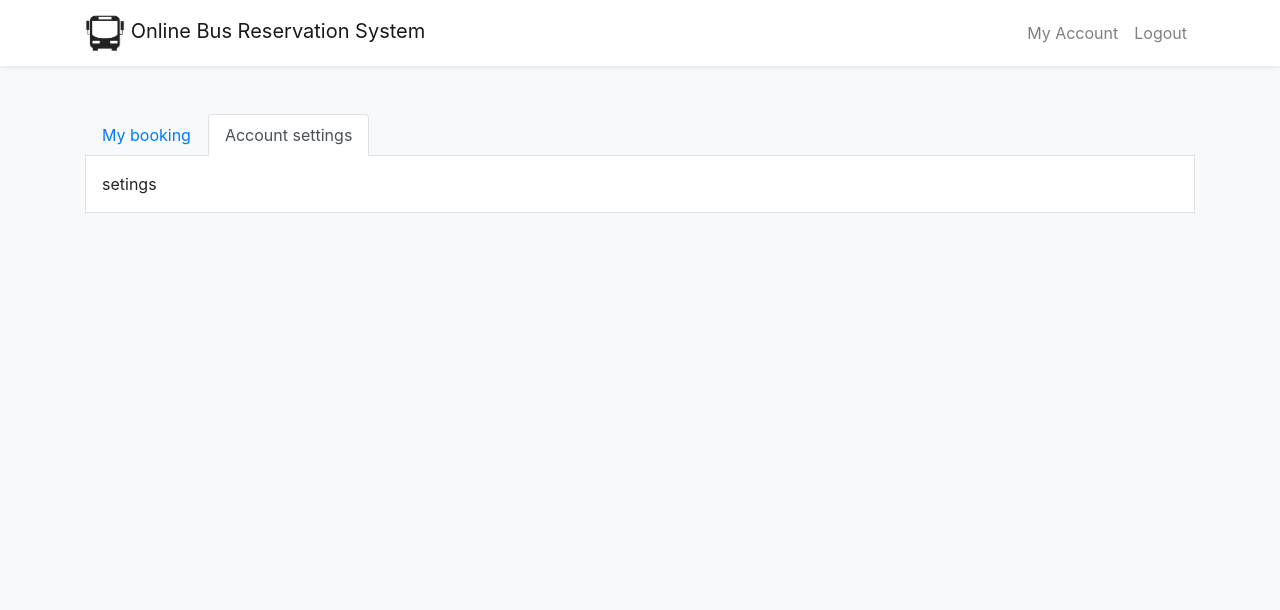
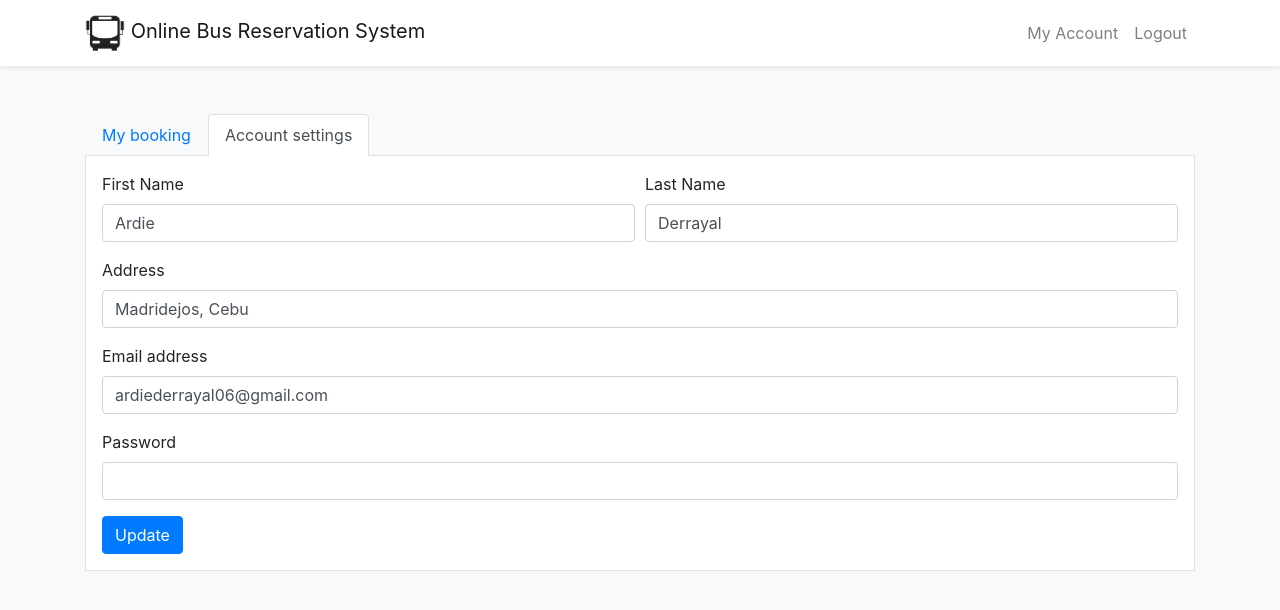
Before and after one commit to arethey/mcc_bus, a PHP site: page /ceres/account.php in a window 1280 px wide, after a click on "Account settings". Shown: the top 610 px of the page. Run offline with PHP 8.4, Linux system fonts and the light colour scheme; the visitor is signed in with stand-in values (Sample User, id 1); data comes from the database, SQL or seed files in the repository.

Commit message:
update passenger

```diff
--- a/account.php
+++ b/account.php
@@ -12,10 +12,42 @@
 
     include('controllers/location.php');
     $new_location = new Location($db);
+
+    include('controllers/passenger.php');
+    $new_passenger = new Passenger($db);
+    $passenger = $new_passenger->getById($_SESSION["userId"]);
+
+    if(isset($_POST["update-passenger-submit"])){
+        $first_name = $_POST["first_name"];
+        $last_name = $_POST["last_name"];
+        $email = $_POST["email"];
+        $address = $_POST["address"];
+        $password = $_POST["password"];
+
+        $new_passenger->update($first_name, $last_name, $email, $address, $password, $_SESSION["userId"]);
+    }
 ?>
 
 <main>
     <div class="container mt-5">
+        <?php
+            if(isset($_GET['error']) && !empty($_GET['error'])){
+                if($_GET['error'] == 'stmtfailed'){
+                    echo '<div class="alert alert-danger" role="alert">
+                Oops something went wrong.
+                </div>';
+                }
+            }
+
+            if(isset($_GET['success']) && !empty($_GET['success'])){
+                if($_GET['success'] == 'updatedPassenger'){
+                    echo '<div class="alert alert-success" role="alert">
+                Account updated successfully.
+                </div>';
+                }
+            }
+        ?>
+
         <ul class="nav nav-tabs" id="myTab" role="tablist">
             <li class="nav-item">
                 <a class="nav-link active" id="booking-tab" data-toggle="tab" href="#booking" role="tab" aria-controls="booking" aria-selected="true">My booking</a>
@@ -244,7 +276,34 @@
                 </div>
             </div>
 
-            <div class="tab-pane fade bg-white p-3 border-right border-left border-bottom" id="settings" role="tabpanel" aria-labelledby="settings-tab">setings</div>
+            <div class="tab-pane fade bg-white p-3 border-right border-left border-bottom" id="settings" role="tabpanel" aria-labelledby="settings-tab">
+                <form method="POST" action="">
+                    <div class="form-row mb-3">
+                        <div class="col-md-6">
+                            <label for="first_name">First Name</label>
+                            <input type="text" class="form-control" id="first_name" name="first_name" value="<?php echo $passenger['first_name'] ?>" required />
+                        </div>
+                        <div class="col-md-6">
+                            <label for="last_name">Last Name</label>
+                            <input type="text" class="form-control" id="last_name" name="last_name" value="<?php echo $passenger['last_name'] ?>" required />
+                        </div>
+                    </div>
+                    <div class="form-group">
+                        <label for="address">Address</label>
+                        <input type="text" class="form-control" id="address" name="address" value="<?php echo $passenger['address'] ?>" required />
+                    </div>
+                    <div class="form-group">
+                        <label for="email">Email address</label>
+                        <input type="email" class="form-control" id="email" name="email" value="<?php echo $passenger['email'] ?>" required />
+                    </div>
+                    <div class="form-group">
+                        <label for="password">Password</label>
+                        <input type="password" class="form-control" id="password" name="password" />
+                    </div>
+
+                    <button type="submit" class="btn btn-primary" name="update-passenger-submit">Update</button>
+                </form>
+            </div>
         </div>
     </div>
 </main>
--- a/controllers/passenger.php
+++ b/controllers/passenger.php
@@ -33,6 +33,40 @@
             $this->sendVerificationCode();
 
             $this->createPassenger();
+        }
+
+        public function update($first_name, $last_name, $email, $address, $password, $id)
+        {
+            $this->first_name=$first_name;
+            $this->last_name=$last_name;
+            $this->email=$email;
+            $this->address=$address;
+            $this->password=$password;
+
+            if($this->password){
+                $sql = "UPDATE ".$this->table_name." SET first_name=?, last_name=?, email=?, address=?, password=? WHERE id=$id";
+                $hashedPwd = password_hash($this->password, PASSWORD_DEFAULT);
+            }else{
+                $sql = "UPDATE ".$this->table_name." SET first_name=?, last_name=?, email=?, address=? WHERE id=$id";
+            }
+
+            $stmt = mysqli_stmt_init($this->conn);
+            if(!mysqli_stmt_prepare($stmt, $sql)){
+                header("location: account.php?error=stmtfailed");
+                exit();
+            }
+
+            if($hashedPwd){
+                mysqli_stmt_bind_param($stmt, "sssss", $this->first_name, $this->last_name, $this->email, $this->address, $hashedPwd);
+            }else{
+                mysqli_stmt_bind_param($stmt, "ssss", $this->first_name, $this->last_name, $this->email, $this->address);
+            }
+
+            mysqli_stmt_execute($stmt);
+            mysqli_stmt_close($stmt);
+
+            header("location: account.php?success=updatedPassenger");
+            exit();
         }
 
         public function login($email, $password){
@@ -129,15 +163,7 @@
             $resultData = mysqli_stmt_get_result($stmt);
 
             if($row = mysqli_fetch_assoc($resultData)){
-                if($row['email_verified_at'] === '0000-00-00 00:00:00'){
-                    header("location: verify.php");
-                    exit();
-                }else{
-                    return $row;
-                }
-            }else{
-                header("location: logout.php");
-                exit();
+                return $row;
             }
 
             mysqli_stmt_close($stmt);
```
